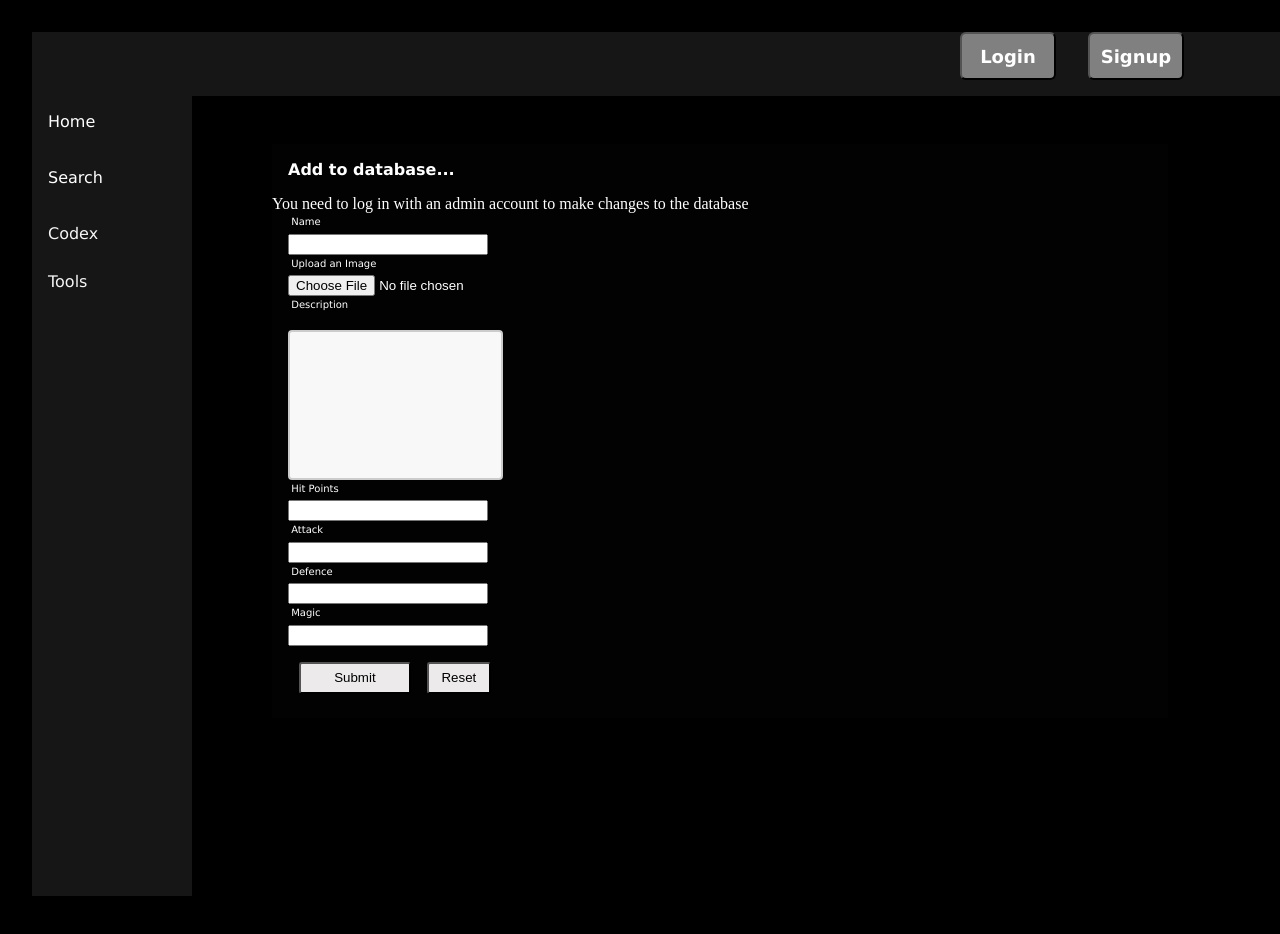
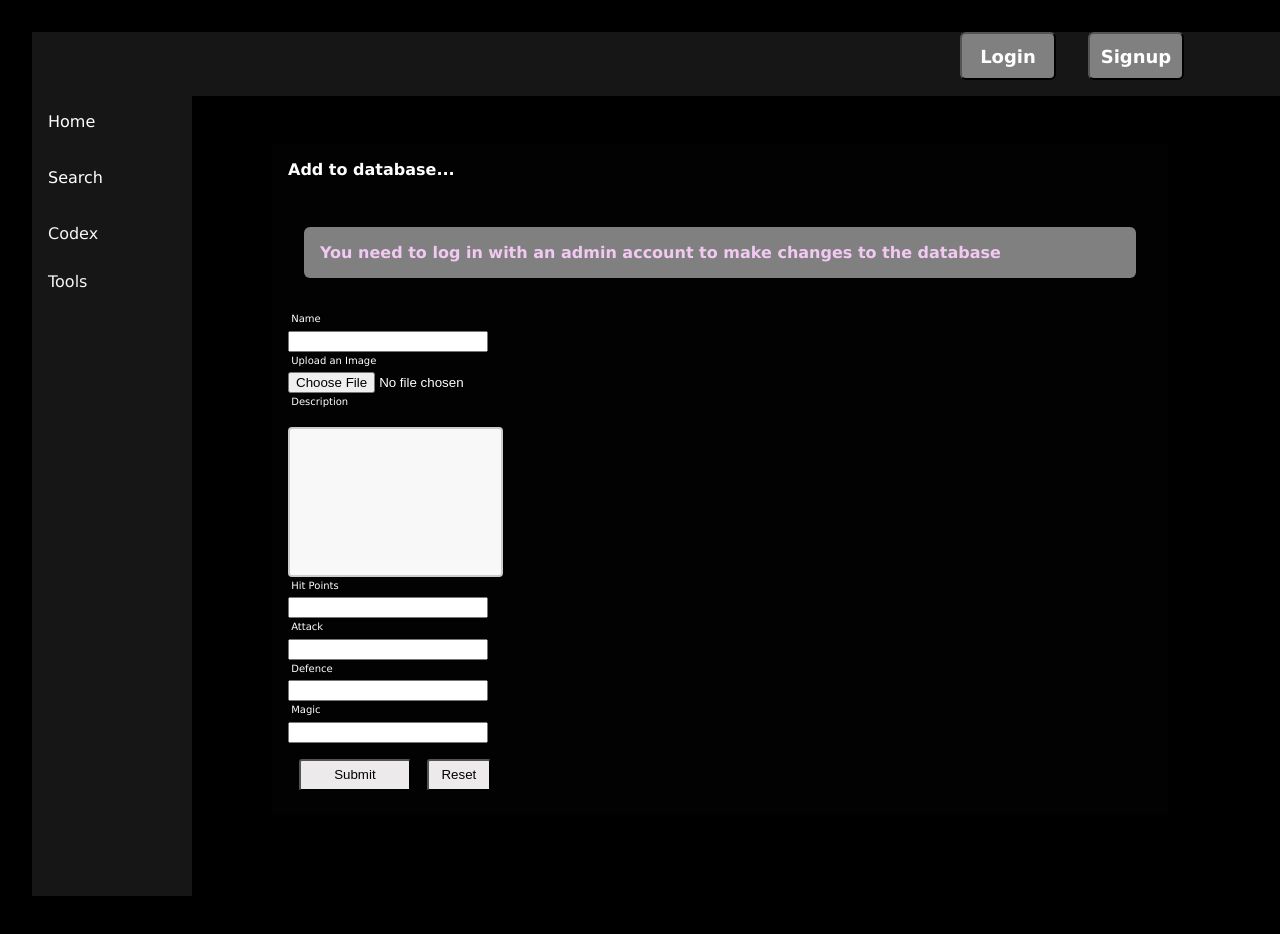
Before and after one commit to dnlstronge/monsters-db, a React (Create React App) app: page /tools in a window 1280 px wide. Shown: the top 934 px of the page. Built offline with nearby package versions, Linux system fonts and the light colour scheme.

Commit message:
[x] - add css

```diff
--- a/src/Components/Admin/AdminMessage.module.css
+++ b/src/Components/Admin/AdminMessage.module.css
@@ -0,0 +1,12 @@
+.container {
+    background: grey;
+    margin: 2rem;
+    padding: 1rem;
+    border-radius: 6px;
+}
+.para {
+    color: rgb(241, 201, 241);
+    font-size: 16px;
+    font-family: Verdana, Geneva, Tahoma, sans-serif;
+    font-weight: bold;
+}
--- a/src/Components/Admin/AdminMessage.tsx
+++ b/src/Components/Admin/AdminMessage.tsx
@@ -4,7 +4,7 @@ import classes from "./AdminMessage.module.css"
 const AdminMessage = () => {
   return (
     <div className={classes.container}>
-        <p>You need to log in with an admin account to make changes to the database</p>
+        <p className={classes.para}>You need to log in with an admin account to make changes to the database</p>
     </div>
   )
 }
```
